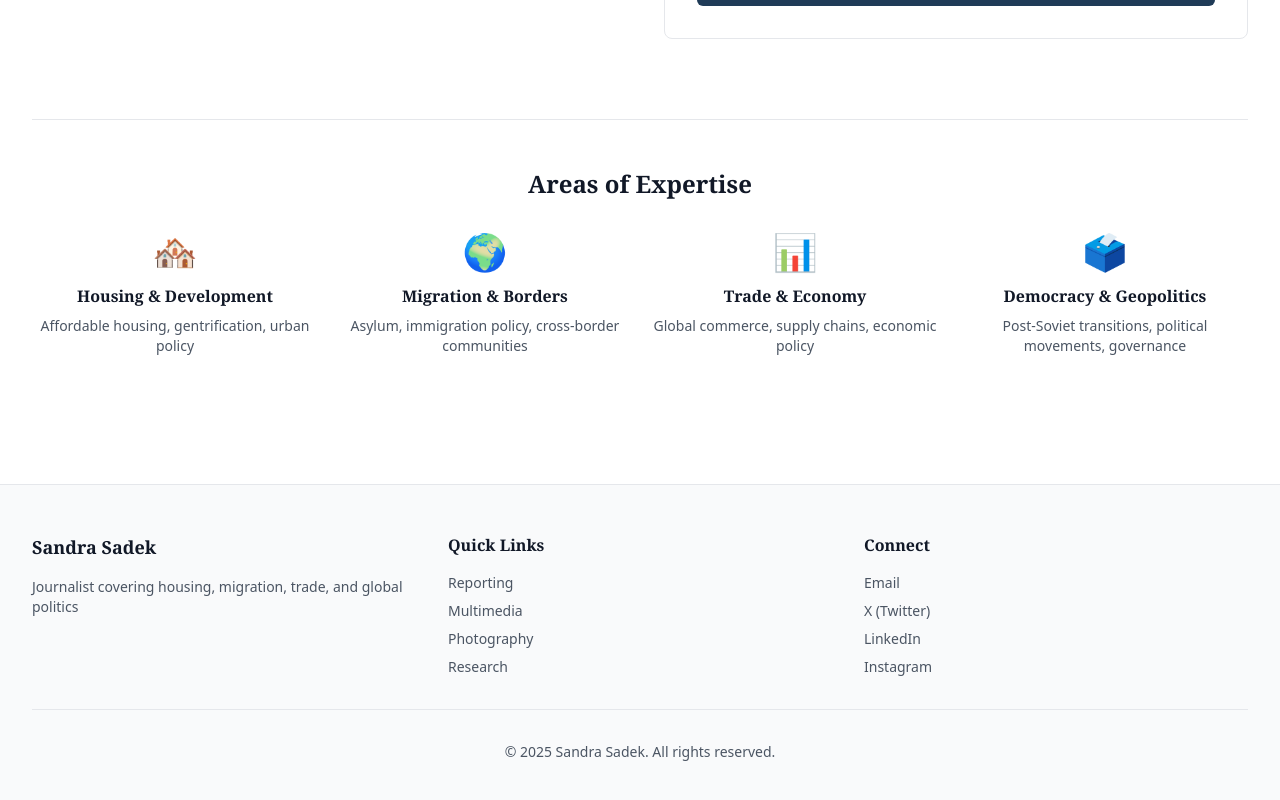
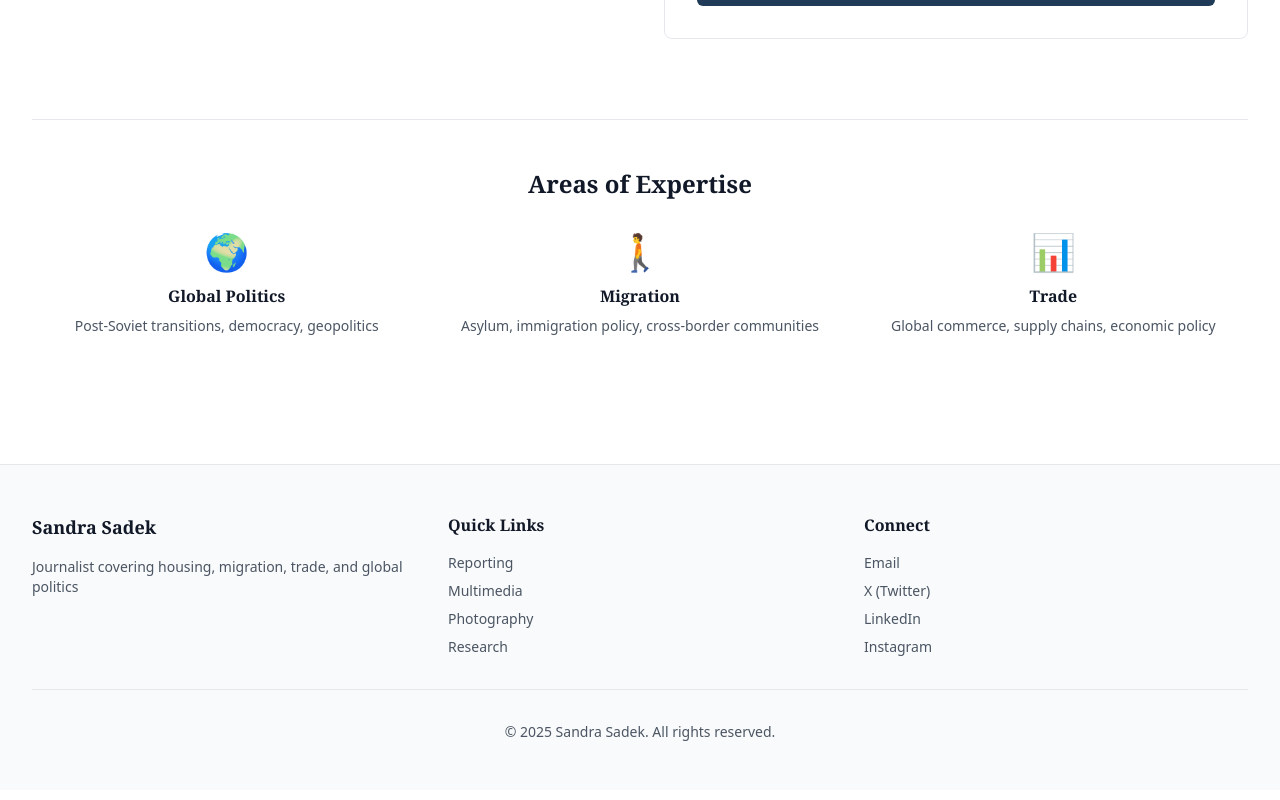
Before and after one commit to edlight123/sandra-sadek, a Next.js app: page /contact in a window 1280 px wide. Shown: the part 1049-1849 px from the top of the page. Built offline with nearby package versions, Linux system fonts and the light colour scheme.

Commit message:
Update contact page expertise and use actual YouTube video titles

```diff
--- a/app/contact/page.tsx
+++ b/app/contact/page.tsx
@@ -142,33 +142,26 @@ export default function ContactPage() {
         <h3 className="text-2xl font-serif font-bold mb-8 text-center">
           Areas of Expertise
         </h3>
-        <div className="grid grid-cols-1 md:grid-cols-2 lg:grid-cols-4 gap-6">
+        <div className="grid grid-cols-1 md:grid-cols-3 gap-6">
           <div className="text-center">
-            <div className="text-accent text-4xl mb-3">🏘️</div>
-            <h4 className="font-semibold mb-2">Housing & Development</h4>
+            <div className="text-accent text-4xl mb-3">🌍</div>
+            <h4 className="font-semibold mb-2">Global Politics</h4>
             <p className="text-sm text-gray-600">
-              Affordable housing, gentrification, urban policy
+              Post-Soviet transitions, democracy, geopolitics
             </p>
           </div>
           <div className="text-center">
-            <div className="text-accent text-4xl mb-3">🌍</div>
-            <h4 className="font-semibold mb-2">Migration & Borders</h4>
+            <div className="text-accent text-4xl mb-3">🚶</div>
+            <h4 className="font-semibold mb-2">Migration</h4>
             <p className="text-sm text-gray-600">
               Asylum, immigration policy, cross-border communities
             </p>
           </div>
           <div className="text-center">
             <div className="text-accent text-4xl mb-3">📊</div>
-            <h4 className="font-semibold mb-2">Trade & Economy</h4>
+            <h4 className="font-semibold mb-2">Trade</h4>
             <p className="text-sm text-gray-600">
               Global commerce, supply chains, economic policy
-            </p>
-          </div>
-          <div className="text-center">
-            <div className="text-accent text-4xl mb-3">🗳️</div>
-            <h4 className="font-semibold mb-2">Democracy & Geopolitics</h4>
-            <p className="text-sm text-gray-600">
-              Post-Soviet transitions, political movements, governance
             </p>
           </div>
         </div>
--- a/app/layout.tsx
+++ b/app/layout.tsx
@@ -5,7 +5,7 @@ import Footer from "@/components/Footer";
 
 export const metadata: Metadata = {
   title: "Sandra Sadek - Journalist",
-  description: "Journalist covering housing, migration, trade, and global politics",
+  description: "Journalist based in New York, reporting on global politics, migration and trade",
 };
 
 export default function RootLayout({
--- a/data/multimedia.ts
+++ b/data/multimedia.ts
@@ -4,7 +4,7 @@ export const multimediaItems: MultimediaItem[] = [
   // VIDEO
   {
     id: 'm1',
-    title: 'The Bronx Documentary Center',
+    title: 'This center in The Bronx is building the next generation of journalists',
     kind: 'video',
     platform: 'YouTube',
     duration: '3:45',
@@ -15,7 +15,7 @@ export const multimediaItems: MultimediaItem[] = [
   },
   {
     id: 'm2',
-    title: 'Combating Senior Isolation in NYC',
+    title: 'The Companion: Loneliness Shadows Older New Yorkers Who Age in Place',
     kind: 'video',
     platform: 'YouTube',
     duration: '3:30',
@@ -26,7 +26,7 @@ export const multimediaItems: MultimediaItem[] = [
   },
   {
     id: 'm3',
-    title: 'Palestinian Artist Identity Through Music',
+    title: 'El Arkitekt | Ghassan Sawalhi, Palestinian artist in diaspora',
     kind: 'video',
     platform: 'YouTube',
     duration: '4:15',
```
